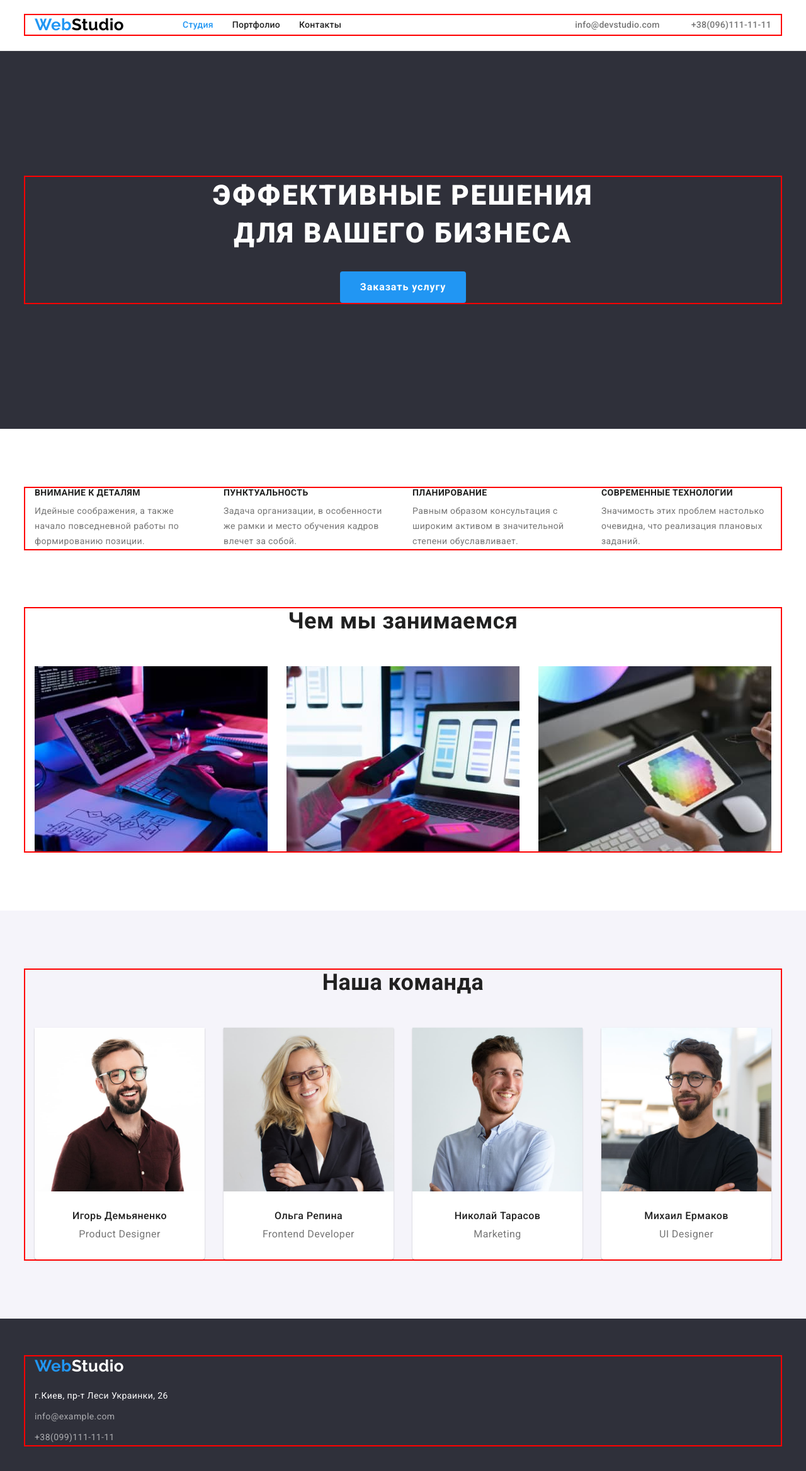
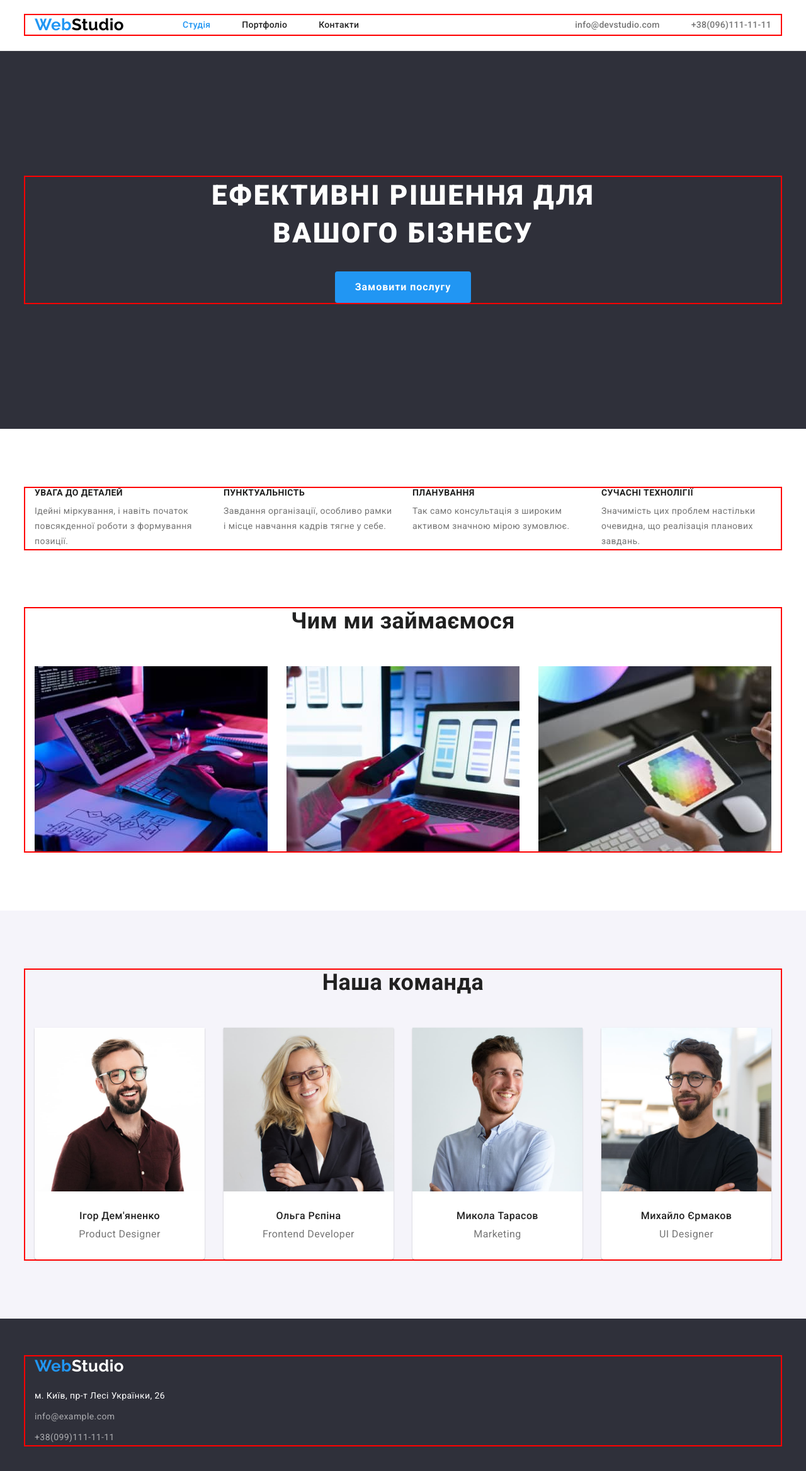
Before and after one commit to Grovsky/goit-markup-hw-03, a plain HTML site: page index.html in a window 1280 px wide. Shown: the whole page at 63% size. Drawn offline with nearby package versions, Linux system fonts and the light colour scheme.

Commit message:
add changes

```diff
--- a/css/styles.css
+++ b/css/styles.css
@@ -102,7 +102,7 @@ button {
   display: flex;
 }
 .nav-item:not(:last-child) {
-  margin-right: 30px;
+  margin-right: 50px;
 }
 .nav-link {
   font-weight: 500;
@@ -270,7 +270,7 @@ button {
   border-radius: 4px;
   color: var(--title-color);
   background: var(--secondary-background);
-  padding: 10px 32px;
+  padding: 6px 22px;
 }
 .portfolio-btn:hover,
 .portfolio-btn:focus {
--- a/index.html
+++ b/index.html
@@ -1,10 +1,10 @@
 <!DOCTYPE html>
-<html lang="en">
+<html lang="uk">
   <head>
     <meta charset="UTF-8" />
     <meta http-equiv="X-UA-Compatible" content="IE=edge" />
     <meta name="viewport" content="width=device-width, initial-scale=1.0" />
-    <title>Document</title>
+    <title>Webstudio</title>
     <link rel="preconnect" href="https://fonts.googleapis.com" />
     <link rel="preconnect" href="https://fonts.gstatic.com" crossorigin />
     <link
@@ -29,13 +29,13 @@
         <nav class="header-navigation">
           <ul class="nav-site list">
             <li class="nav-item">
-              <a href="./index.html" class="nav-link link current">Студия</a>
+              <a href="./index.html" class="nav-link link current">Студія</a>
             </li>
             <li class="nav-item">
-              <a href="./portfolio.html" class="nav-link link">Портфолио</a>
+              <a href="./portfolio.html" class="nav-link link">Портфоліо</a>
             </li>
             <li class="nav-item">
-              <a href="./index.html" class="nav-link link">Контакты</a>
+              <a href="./index.html" class="nav-link link">Контакти</a>
             </li>
           </ul>
         </nav>
@@ -56,40 +56,39 @@
     <main>
       <section class="hero">
         <div class="container">
-          <h1 class="hero-title">Эффективные решения для вашего бизнеса</h1>
-          <button class="hero-btn" type="button">Заказать услугу</button>
+          <h1 class="hero-title">Ефективні рішення для вашого бізнесу</h1>
+          <button class="hero-btn" type="button">Замовити послугу</button>
         </div>
       </section>
       <section class="peculiarities section">
         <div class="container">
-          <h2 class="visually-hidden">Наши преимущества</h2>
+          <h2 class="visually-hidden">Наші преваги</h2>
           <ul class="peculiarities-list list">
             <li class="peculiarities-item">
-              <h3 class="peculiarities-title">Внимание к деталям</h3>
+              <h3 class="peculiarities-title">Увага до деталей</h3>
               <p class="peculiarities-text">
-                Идейные соображения, а также начало повседневной работы по
-                формированию позиции.
+                Ідейні міркування, і навіть початок повсякденної роботи з
+                формування позиції.
               </p>
             </li>
             <li class="peculiarities-item">
-              <h3 class="peculiarities-title">Пунктуальность</h3>
+              <h3 class="peculiarities-title">Пунктуальність</h3>
               <p class="peculiarities-text">
-                Задача организации, в особенности же рамки и место обучения
-                кадров влечет за собой.
+                Завдання організації, особливо рамки і місце навчання кадрів
+                тягне у себе.
               </p>
             </li>
             <li class="peculiarities-item">
-              <h3 class="peculiarities-title">Планирование</h3>
+              <h3 class="peculiarities-title">Планування</h3>
               <p class="peculiarities-text">
-                Равным образом консультация с широким активом в значительной
-                степени обуславливает.
+                Так само консультація з широким активом значною мірою зумовлює.
               </p>
             </li>
             <li class="peculiarities-item">
-              <h3 class="peculiarities-title">Современные технологии</h3>
+              <h3 class="peculiarities-title">Сучасні технолігії</h3>
               <p class="peculiarities-text">
-                Значимость этих проблем настолько очевидна, что реализация
-                плановых заданий.
+                Значимість цих проблем настільки очевидна, що реалізація
+                планових завдань.
               </p>
             </li>
           </ul>
@@ -97,7 +96,7 @@
       </section>
       <section class="process section">
         <div class="container">
-          <h2 class="process-title">Чем мы занимаемся</h2>
+          <h2 class="process-title">Чим ми займаємося</h2>
           <ul class="process-list list">
             <li class="process-item">
               <img src="./images/process1.jpg" alt="process1" width="370" />
@@ -122,7 +121,7 @@
                 width="270"
               />
               <div class="team-wrap">
-                <h3 class="team-name">Игорь Демьяненко</h3>
+                <h3 class="team-name">Ігор Дем'яненко</h3>
                 <p class="team-post">Product Designer</p>
               </div>
             </li>
@@ -133,14 +132,14 @@
                 width="270"
               />
               <div class="team-wrap">
-                <h3 class="team-name">Ольга Репина</h3>
+                <h3 class="team-name">Ольга Рєпіна</h3>
                 <p class="team-post">Frontend Developer</p>
               </div>
             </li>
             <li class="team-item">
               <img src="./images/member3.jpg" alt="Marketing" width="270" />
               <div class="team-wrap">
-                <h3 class="team-name">Николай Тарасов</h3>
+                <h3 class="team-name">Микола Тарасов</h3>
                 <p class="team-post">Marketing</p>
               </div>
             </li>
@@ -148,7 +147,7 @@
               <img src="./images/member4.jpg" alt="UI Designer" width="270" />
 
               <div class="team-wrap">
-                <h3 class="team-name">Михаил Ермаков</h3>
+                <h3 class="team-name">Михайло Єрмаков</h3>
                 <p class="team-post">UI Designer</p>
               </div>
             </li>
@@ -169,7 +168,7 @@
                 target="_blank"
                 rel="noopener nofollow noreferrer"
                 class="footer-map link"
-                >г.Киев, пр-т Леси Украинки, 26
+                >м. Київ, пр-т Лесі Українки, 26
               </a>
             </li>
             <li class="footer-item">
```
Also changed, not shown: portfolio.html (+53 -61 lines), images/hero-bg.jpg (added).
